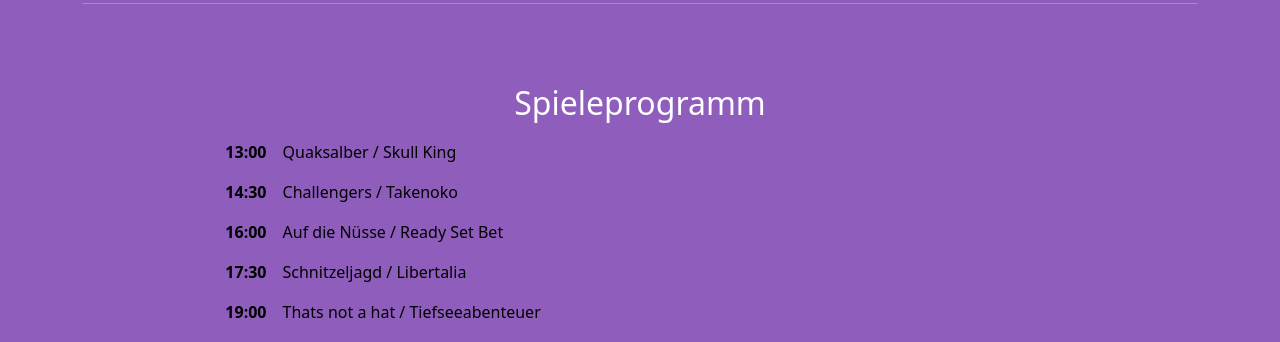
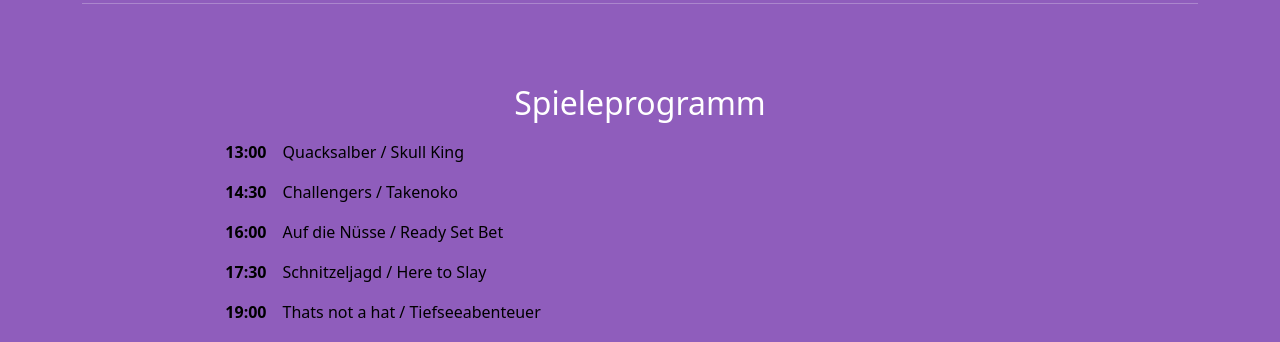
Before and after one commit to bauhaus93/bss-vue, a Vue app: page / in a window 1280 px wide. Shown: the part 1060-1402 px from the top of the page. Built offline with nearby package versions, Linux system fonts and the light colour scheme.

Commit message:
Aktualisieren von Home.vue

```diff
--- a/src/pages/Home.vue
+++ b/src/pages/Home.vue
@@ -151,10 +151,10 @@
 ];
 
 const program = [
-  { time: "13:00", game: "Quaksalber / Skull King" },
+  { time: "13:00", game: "Quacksalber / Skull King" },
   { time: "14:30", game: "Challengers / Takenoko" },
   { time: "16:00", game: "Auf die Nüsse / Ready Set Bet" },
-  { time: "17:30", game: "Schnitzeljagd / Libertalia" },
+  { time: "17:30", game: "Schnitzeljagd / Here to Slay" },
   { time: "19:00", game: "Thats not a hat / Tiefseeabenteuer" },
 ];
 
```
